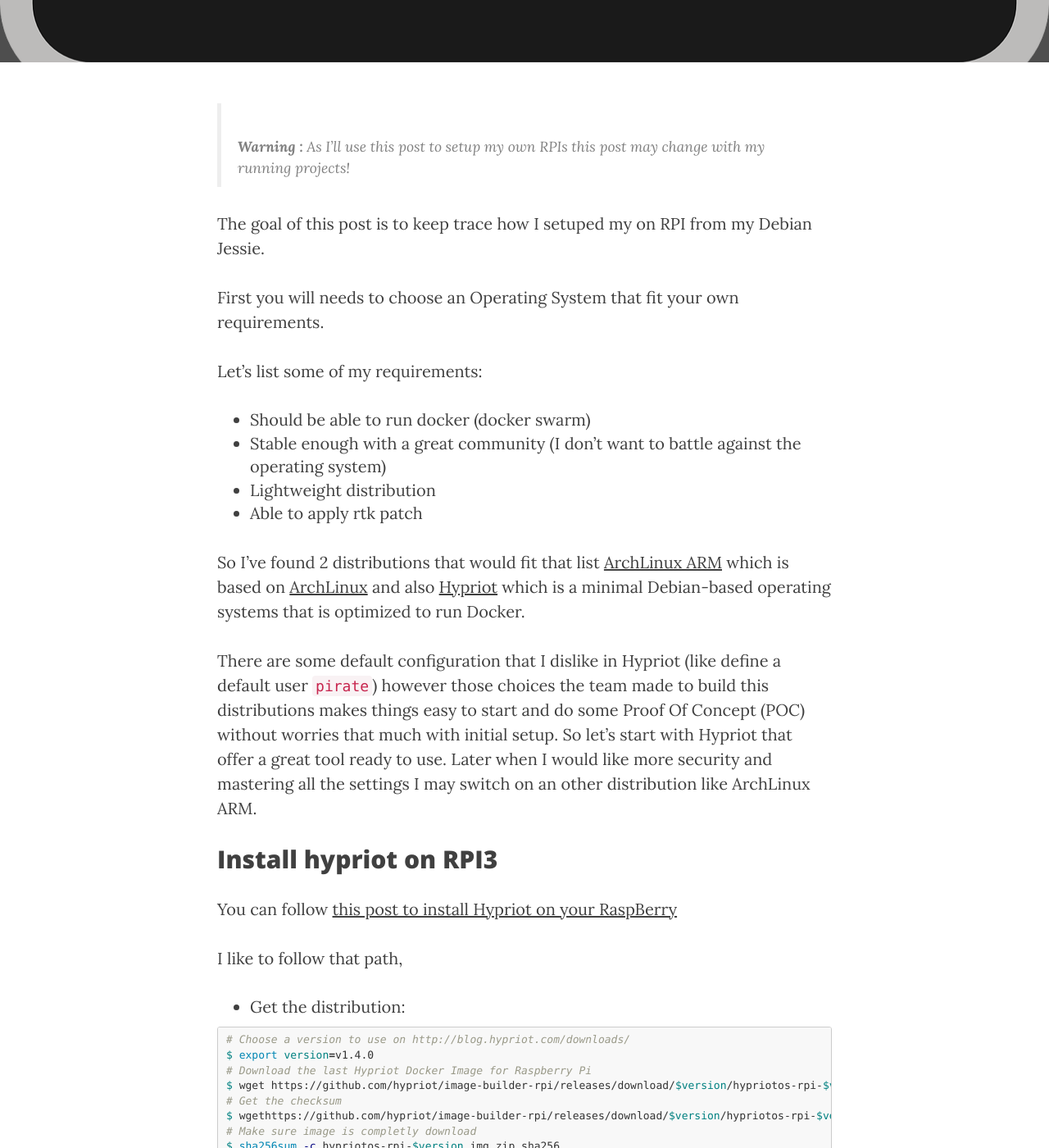
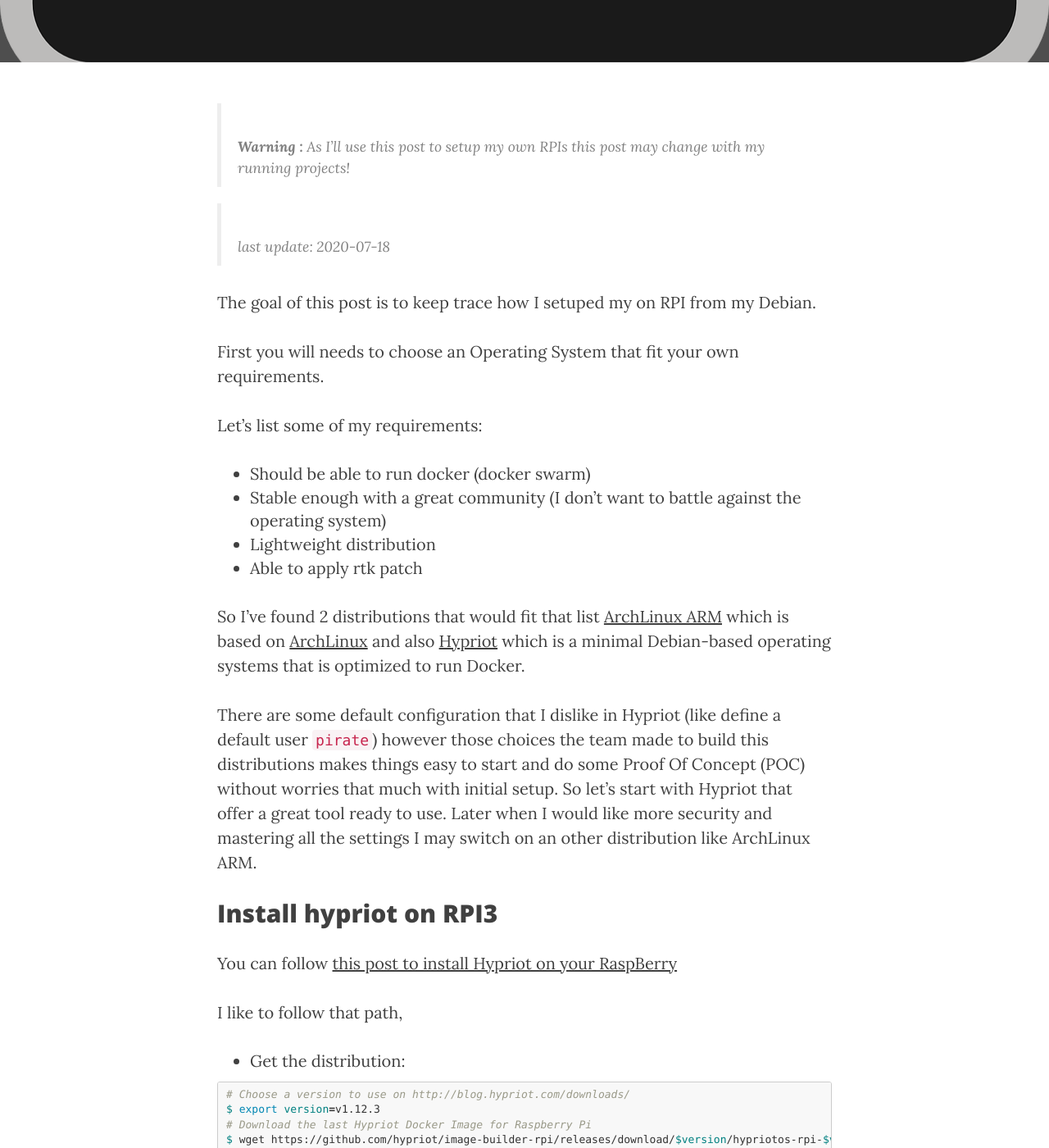
Before and after one commit to petrus-v/petrus-v.github.io, a Jekyll site: the page built from _posts/2016-09-24-rpi-flash-sdcard-os-install.markdown, in a window 1280 px wide and 1400 px high, scrolled down 337 px. Shown: the whole window at 82% size. Built offline with Jekyll 4.4.1, drawn with Linux system fonts in a browser that asks for light colours; nearby versions of some CDN libraries; some of the changed text lies outside the part shown.

Commit message:
fix typo in hypriot installation

````diff
--- a/_posts/2016-09-24-rpi-flash-sdcard-os-install.markdown
+++ b/_posts/2016-09-24-rpi-flash-sdcard-os-install.markdown
@@ -1,33 +1,32 @@
 ---
-layout:     post
-name:       "Setup hyptiot on RPi"
-title:      "How do I setup my Rpi Os?"
-date:       "2016-09-24"
-author:     "Pierre Verkest"
+layout: post
+name: "Setup hypriot on RPi"
+title: "How do I setup my Rpi Os?"
+date: "2016-09-24"
+author: "Pierre Verkest"
 header-img: "img/bash.png"
 ---
 
 > **Warning :** As I'll use this post to setup my own RPIs this post may
 > change with my running projects!
 
+> last update: 2020-07-18
+
 The goal of this post is to keep trace how I setuped my on RPI from
-my Debian Jessie.
+my Debian.
 
 First you will needs to choose an Operating System that fit your own
 requirements.
 
 Let's list some of my requirements:
 
-* Should be able to run docker (docker swarm)
-* Stable enough with a great community (I don't want to battle against
+- Should be able to run docker (docker swarm)
+- Stable enough with a great community (I don't want to battle against
   the operating system)
-* Lightweight distribution
-* Able to apply [rtk patch](
-  https://rt.wiki.kernel.org/index.php/Main_Page)
+- Lightweight distribution
+- Able to apply [rtk patch](https://rt.wiki.kernel.org/index.php/Main_Page)
 
-So I've found 2 distributions that would fit that list [ArchLinux ARM](
-https://archlinuxarm.org) which is based on [ArchLinux](
-https://archlinux.org) and also [Hypriot](http://blog.hypriot.com/about)
+So I've found 2 distributions that would fit that list [ArchLinux ARM](https://archlinuxarm.org) which is based on [ArchLinux](https://archlinux.org) and also [Hypriot](http://blog.hypriot.com/about)
 which is a minimal Debian-based operating systems that is optimized to
 run Docker.
 
@@ -39,30 +38,28 @@ start with Hypriot that offer a great tool ready to use. Later when I
 would like more security and mastering all the settings I may switch
 on an other distribution like ArchLinux ARM.
 
-
 ## Install hypriot on RPI3
 
-You can follow [this post to install Hypriot on your RaspBerry](
-http://blog.hypriot.com/getting-started-with-docker-and-linux-on-the-raspberry-pi/)
+You can follow [this post to install Hypriot on your RaspBerry](http://blog.hypriot.com/getting-started-with-docker-and-linux-on-the-raspberry-pi/)
 
 I like to follow that path,
 
-* Get the distribution:
+- Get the distribution:
 
 ```bash
 # Choose a version to use on http://blog.hypriot.com/downloads/
-$ export version=v1.4.0
+$ export version=v1.12.3
 # Download the last Hypriot Docker Image for Raspberry Pi
 $ wget https://github.com/hypriot/image-builder-rpi/releases/download/$version/hypriotos-rpi-$version.img.zip
 # Get the checksum
-$ wgethttps://github.com/hypriot/image-builder-rpi/releases/download/$version/hypriotos-rpi-$version.img.zip.sha256
+$ wget https://github.com/hypriot/image-builder-rpi/releases/download/$version/hypriotos-rpi-$version.img.zip.sha256
 # Make sure image is completly download
 $ sha256sum -c hypriotos-rpi-$version.img.zip.sha256
 # unzip that image
 $ unzip hypriotos-rpi-$version.img.zip
 ```
 
-* Prepare your sdcard
+- Prepare your sdcard
 
 Insert the sdcard into an available slot, to detect where the device
 is connected you can use `lsblk`:
@@ -81,7 +78,7 @@ sdb      8:16   1  14,9G  0 disk
 here we are: `/sdb`! If you have multiple partition you may have
 multiple `sdb1` / `sdb2` ...
 
-* unmount if there are some mounted partition
+- unmount if there are some mounted partition
 
 If like on the above lsblk result you have mountpoints, make sure to
 unount all partition before to continue
@@ -98,7 +95,7 @@ sdb      8:16   1  14,9G  0 disk
 └─sdb1   8:17   1  14,9G  0 part
 ```
 
-* Format sd card
+- Format sd card
 
 This step is not necessary as long we are using `dd` on the
 whole device, I let it there for memories. Also I like to make my sdcard
@@ -168,9 +165,9 @@ Device     Boot Start      End  Sectors  Size Id Type
 /dev/sdb1        2048 31116287 31114240 14,9G  c W95 FAT32 (LBA)
 ```
 
-* Copy hypriot image on the sdcard
+- Copy hypriot image on the sdcard
 
-> **Warning** Of course adapt the ``of=`` parameter before running this
+> **Warning** Of course adapt the `of=` parameter before running this
 > command, you may damage the wrong device!...
 
 ```bash
@@ -200,7 +197,7 @@ Device     Boot  Start     End Sectors  Size Id Type
 /dev/sdb2       133120 2047998 1914879  935M 83 Linux
 ```
 
-``/dev/sdb2`` looks so tiny why it doesn't use the whole place?
+`/dev/sdb2` looks so tiny why it doesn't use the whole place?
 
 I guess this partition is resize at the first boot:
 
@@ -219,7 +216,7 @@ Device     Boot  Start      End  Sectors  Size Id Type
 /dev/sdb2       133120 31116287 30983168 14,8G 83 Linux
 ```
 
-* Connect to Hypriot
+- Connect to Hypriot
 
 You can connect to you freshly RPI using a keyboard and a screen or I do
 prefer connect my RPi to the network using a wierd cable and connect
@@ -258,7 +255,6 @@ $
 
 that's it!
 
-# install Arch linux ARM on RPI3
+## install Arch linux ARM on RPI3
 
-At the moment I only leave this [link to archlinux.org documentation](
-https://archlinuxarm.org/platforms/armv8/broadcom/raspberry-pi-3)
+At the moment I only leave this [link to archlinux.org documentation](https://archlinuxarm.org/platforms/armv8/broadcom/raspberry-pi-3)
````
Also changed, not shown: other parts of _posts/2016-09-24-rpi-flash-sdcard-os-install.markdown (+8 -8 lines).
